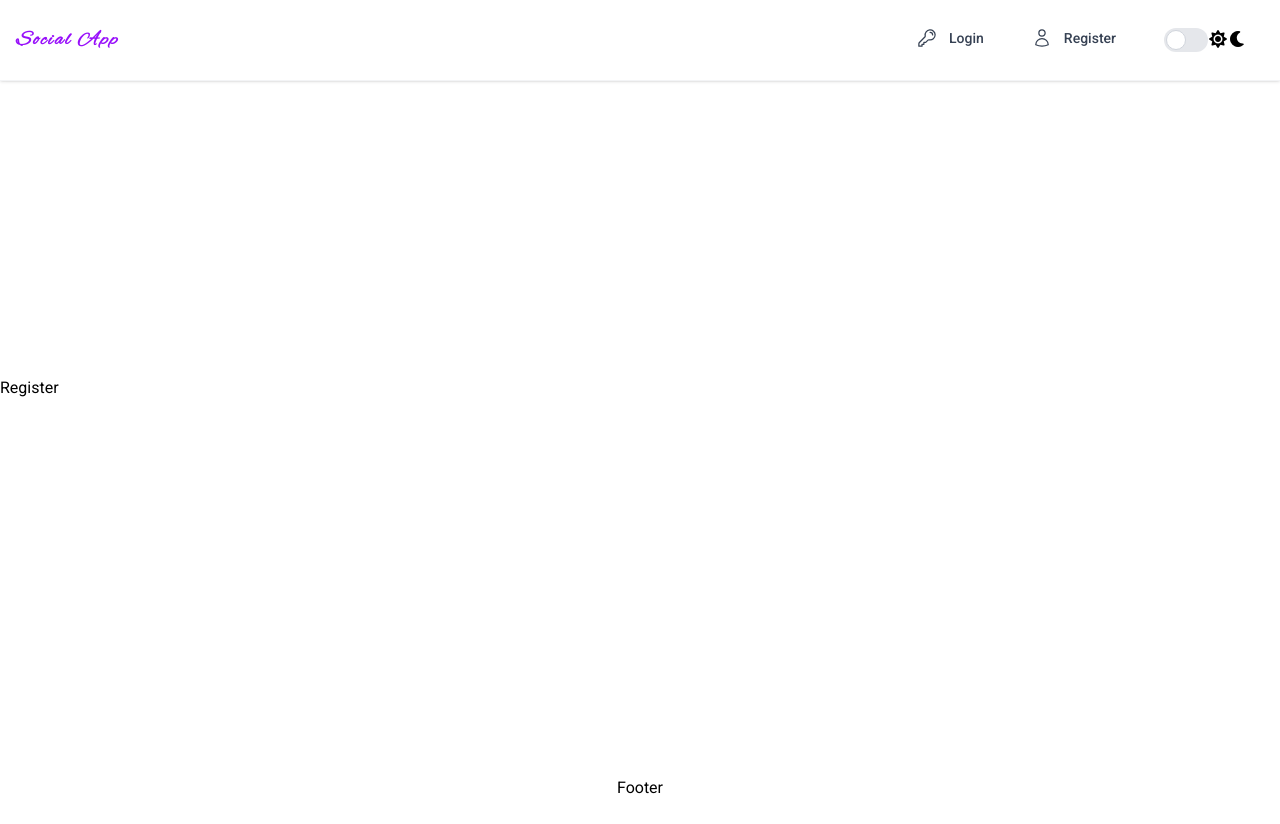
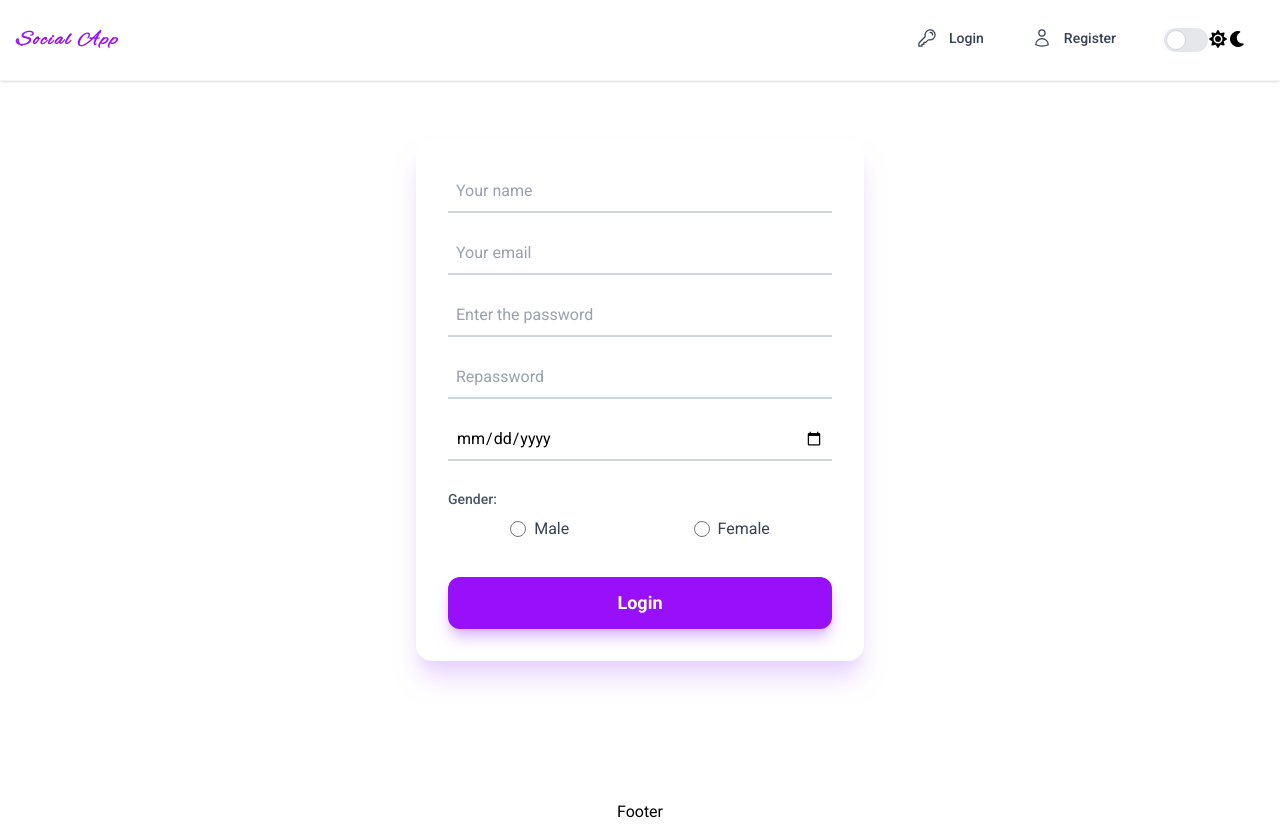
Before and after one commit to AymanSha3ban/Social-App, a React (Vite) app: page /register in a window 1280 px wide. Before the commit the page ends 800 px from the top, so only its background shows below. Built offline with nearby package versions, Linux system fonts and the light colour scheme.

Commit message:
login & register pages with profissional valdition

```diff
--- a/package.json
+++ b/package.json
@@ -11,11 +11,14 @@
   },
   "dependencies": {
     "@fortawesome/fontawesome-free": "^7.3.1",
+    "@hookform/resolvers": "^5.5.7",
     "@tailwindcss/vite": "^4.3.3",
     "react": "^19.2.7",
     "react-dom": "^19.2.7",
+    "react-hook-form": "^7.83.0",
     "react-router-dom": "^7.18.1",
-    "tailwindcss": "^4.3.3"
+    "tailwindcss": "^4.3.3",
+    "zod": "^4.4.3"
   },
   "devDependencies": {
     "@eslint/js": "^10.0.1",
--- a/src/index.css
+++ b/src/index.css
@@ -5,6 +5,7 @@
 @theme {
   --color-purble : #6941C6 ;
   --breakpoint-2xl : 1400px ;
+  --font-error : 'Alex Brush' ;
 
 }
 body{
--- a/src/pages/Login.tsx
+++ b/src/pages/Login.tsx
@@ -1,7 +1,61 @@
+import { zodResolver } from "@hookform/resolvers/zod";
+import { useForm } from "react-hook-form";
+import { LoginSchema, type LoginData } from "../schema/LoginSchema";
 
+export default function Register() {
+  const {
+    register,
+    handleSubmit,
+    formState: { errors },
+  } = useForm<LoginData>({
+    resolver: zodResolver(LoginSchema),
+  });
 
-export default function Login() {
+  const onSubmit = (data: LoginData) => {
+    console.log("Data submited succefully");
+    console.log(data);
+  };
+
   return (
-    <div>Login</div>
-  )
+    <div className="min-h-screen flex justify-center items-center">
+      <form
+        onSubmit={handleSubmit(onSubmit)}
+        className="w-full max-w-md flex flex-col bg-white p-8 rounded-2xl shadow-xl shadow-purple-200 gap-5"
+      >
+        <div className="flex flex-col">
+          <input
+            type="email"
+            {...register("email")}
+            placeholder="Your email"
+            className="w-full p-2 outline-none border-b-2 border-gray-300 focus:border-purple-500 transition-colors bg-transparent placeholder-gray-400"
+          />
+          {errors.email && (
+            <span className="text-red-500 text-xs font-medium mt-1">
+              {errors.email.message}
+            </span>
+          )}
+        </div>
+
+        <div className="flex flex-col">
+          <input
+            type="password"
+            {...register("password")}
+            placeholder="Enter the password"
+            className="w-full p-2 outline-none border-b-2 border-gray-300 focus:border-purple-500 transition-colors bg-transparent placeholder-gray-400"
+          />
+          {errors.password && (
+            <span className="text-red-500 text-xs font-medium mt-1">
+              {errors.password.message}
+            </span>
+          )}
+        </div>
+        <button
+          type="submit"
+          className="w-full mt-4 py-3 rounded-xl cursor-pointer bg-purple-600 text-white font-bold text-lg shadow-lg shadow-purple-300 hover:bg-purple-700 hover:scale-[1.02] transition-all"
+        >
+          Login
+        </button>
+      </form>
+    </div>
+  );
 }
--- a/src/pages/Register.tsx
+++ b/src/pages/Register.tsx
@@ -1,9 +1,130 @@
+import { zodResolver } from "@hookform/resolvers/zod";
+import { useForm } from "react-hook-form";
+import { RegisterSchema, type RegisterData } from "../schema/RegisterSchema";
 
+export default function Register() {
+  const {
+    register,
+    handleSubmit,
+    formState: { errors },
+  } = useForm<RegisterData>({
+    resolver: zodResolver(RegisterSchema),
+  });
 
-const Register = () => {
+  const onSubmit = (data: RegisterData) => {
+    console.log("Data submited succefully");
+    console.log(data);
+  };
+
   return (
-    <div>Register</div>
-  )
+    <div className="min-h-screen flex justify-center items-center">
+      <form
+        onSubmit={handleSubmit(onSubmit)}
+        className="w-full max-w-md flex flex-col bg-white p-8 rounded-2xl shadow-xl shadow-purple-200 gap-5"
+      >
+        <div className="flex flex-col">
+          <input
+            type="text"
+            {...register("name")}
+            placeholder="Your name"
+            className="w-full p-2 outline-none border-b-2 border-gray-300 focus:border-purple-500 transition-colors bg-transparent placeholder-gray-400"
+          />
+          {errors.name && (
+            <span className="text-red-500 text-xs font-medium mt-1">
+              {errors.name.message}
+            </span>
+          )}
+        </div>
+
+        <div className="flex flex-col">
+          <input
+            type="email"
+            {...register("email")}
+            placeholder="Your email"
+            className="w-full p-2 outline-none border-b-2 border-gray-300 focus:border-purple-500 transition-colors bg-transparent placeholder-gray-400"
+          />
+          {errors.email && (
+            <span className="text-red-500 text-xs font-medium mt-1">
+              {errors.email.message}
+            </span>
+          )}
+        </div>
+
+        <div className="flex flex-col">
+          <input
+            type="password"
+            {...register("password")}
+            placeholder="Enter the password"
+            className="w-full p-2 outline-none border-b-2 border-gray-300 focus:border-purple-500 transition-colors bg-transparent placeholder-gray-400"
+          />
+          {errors.password && (
+            <span className="text-red-500 text-xs font-medium mt-1">
+              {errors.password.message}
+            </span>
+          )}
+        </div>
+        <div className="flex flex-col">
+          <input
+            type="password"
+            {...register("confirmPassword")}
+            placeholder="Repassword"
+            className="w-full p-2 outline-none border-b-2 border-gray-300 focus:border-purple-500 transition-colors bg-transparent placeholder-gray-400"
+          />
+          {errors.confirmPassword && (
+            <span className="text-red-500 text-xs font-medium mt-1">
+              {errors.confirmPassword.message}
+            </span>
+          )}
+        </div>
+        <div className="flex flex-col">
+          <input
+            type="date"
+            {...register("birth")}
+            className="w-full p-2 outline-none border-b-2 border-gray-300 focus:border-purple-500 transition-colors bg-transparent placeholder-gray-400"
+          />
+          {errors.birth && (
+            <span className="text-red-500 text-xs font-medium mt-1">
+              {errors.birth.message}
+            </span>
+          )}
+        </div>
+
+        <div className="flex flex-col mt-2">
+          <span className="text-gray-600 text-sm font-medium mb-2">Gender:</span>
+          <div className="flex justify-around items-center">
+            <label className="flex items-center cursor-pointer text-gray-700">
+              <input
+                type="radio"
+                value="male"
+                {...register("gender")}
+                className="mr-2 accent-purple-600 w-4 h-4"
+              />
+              Male
+            </label>
+            <label className="flex items-center cursor-pointer text-gray-700">
+              <input
+                type="radio"
+                value="female"
+                {...register("gender")}
+                className="mr-2 accent-purple-600 w-4 h-4"
+              />
+              Female
+            </label>
+          </div>
+          {errors.gender && (
+            <span className="text-red-500 text-xs font-medium mt-2 text-center">
+              {errors.gender.message}
+            </span>
+          )}
+        </div>
+
+        <button
+          type="submit"
+          className="w-full mt-4 py-3 rounded-xl cursor-pointer bg-purple-600 text-white font-bold text-lg shadow-lg shadow-purple-300 hover:bg-purple-700 hover:scale-[1.02] transition-all"
+        >
+          Login
+        </button>
+      </form>
+    </div>
+  );
 }
-
-export default Register
--- /dev/null
+++ b/src/schema/LoginSchema.tsx
@@ -0,0 +1,13 @@
+import {z} from 'zod'
+
+export const LoginSchema = z.object({
+    email : z
+        .string()
+        .email('your email not correct!')
+        .min(1 , "email is required !"),
+    password : z
+        .string()
+        .min(1,'password is required !'),
+}) ;
+
+export type LoginData = z.infer< typeof LoginSchema >
--- /dev/null
+++ b/src/schema/RegisterSchema.tsx
@@ -0,0 +1,30 @@
+import {z} from 'zod'
+
+
+export const RegisterSchema = z.object({
+    name : z
+        .string()
+        .min(3 , "name is required!") ,
+    email : z
+        .string()
+        .email('your email not correct!')
+        .min(1 , "email is required !"),
+    password : z
+        .string()
+        .min(1,'password is required !'),
+    confirmPassword : z
+        .string()
+        .min(1,'password is required !'),
+    birth : z
+        .string()
+        .date() ,
+    gender : z
+        .enum(['male' ,'female'] ,{
+            message: 'select your gender!',
+        })
+}).refine((data) => data.password === data.confirmPassword, {
+    message: "Passwords don't match!",
+    path: ["confirmPassword"],
+});
+
+export type RegisterData = z.infer< typeof RegisterSchema >
```
Also changed, not shown: 1 other file (tests, documents, lock files or other folders).
